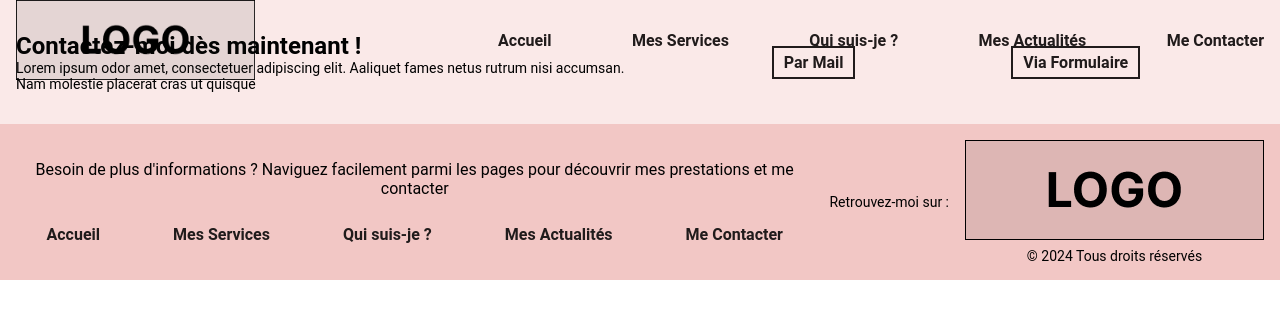
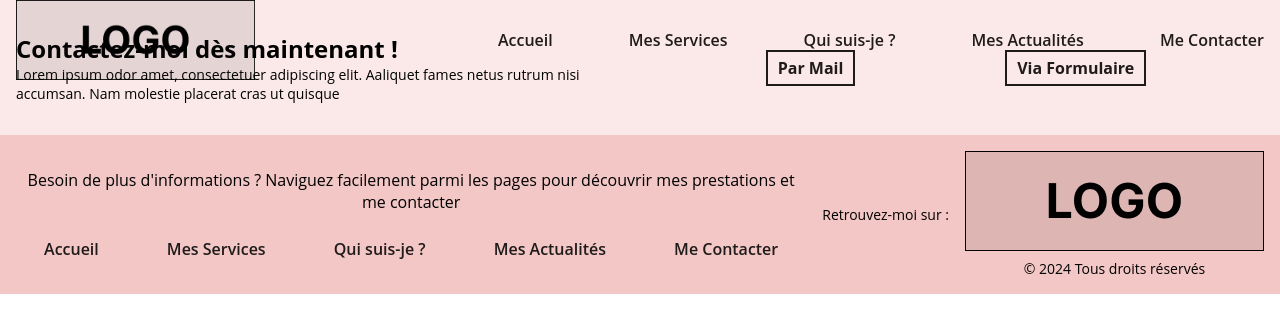
Before and after one commit to Banh-DucLee/tidrone, a Nuxt app: page / in a window 1280 px wide. Shown: the top 332 px of the page. Built offline with nearby package versions, Linux system fonts and the light colour scheme.

Commit message:
Changed font family

```diff
--- a/assets/css/variables.css
+++ b/assets/css/variables.css
@@ -61,5 +61,5 @@
 
 /* ---------- Font Variables ---------- */
     /* Font Family */
-    --font-family: 'Roboto', sans-serif;
+    --font-family: 'Open Sans', sans-serif;
 }
```
